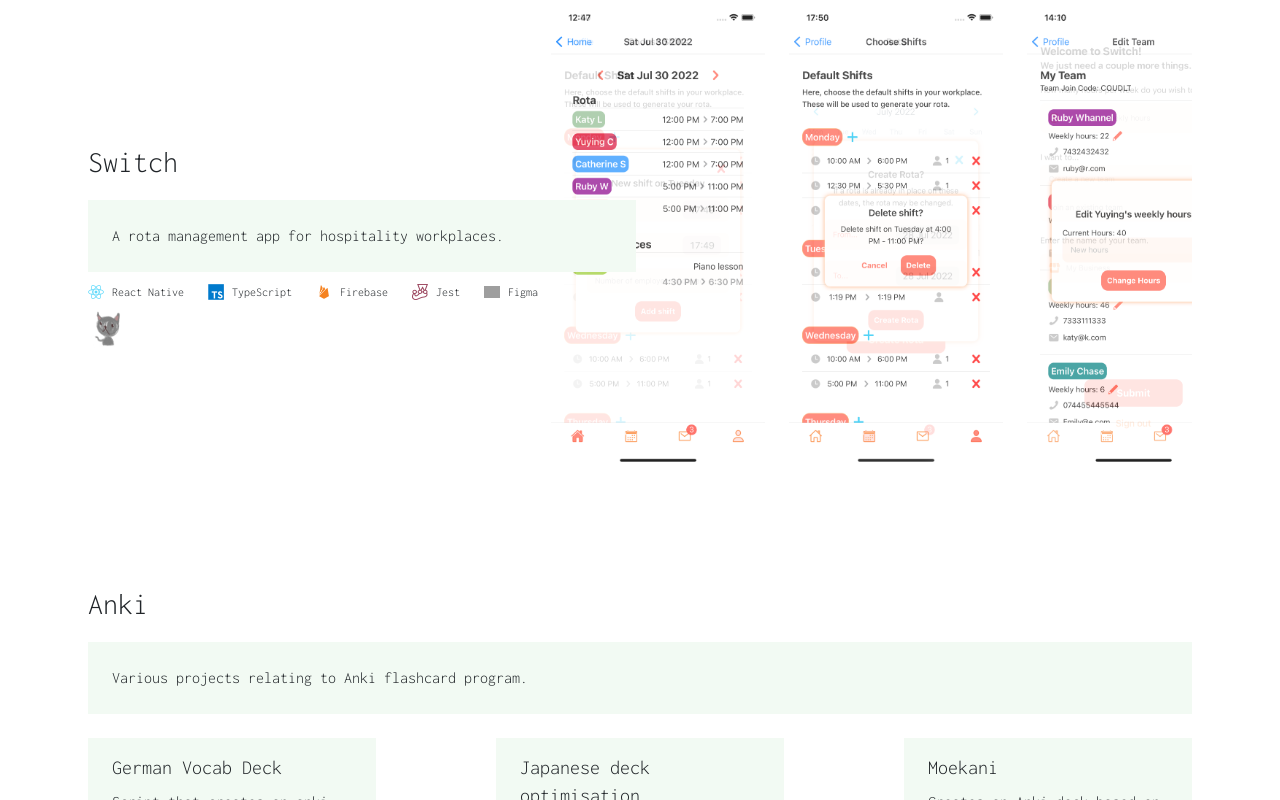
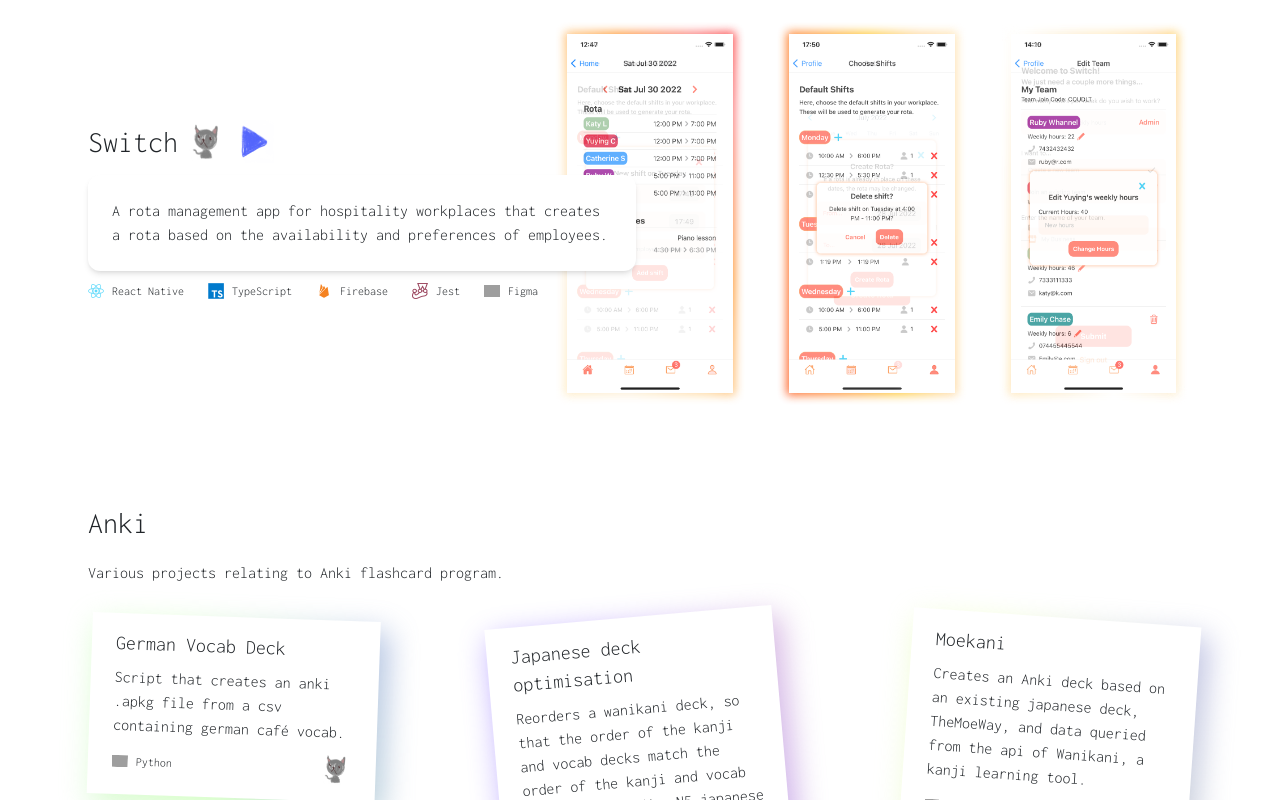
Before and after one commit to lubbly-jubbly/lubbly-jubbly.github.io, a Next.js app: page /work in a window 1280 px wide. Shown: the part 900-1700 px from the top of the page. Built offline with nearby package versions, Linux system fonts and the light colour scheme; grey boxes are pictures that could not be loaded.

Commit message:
disco outlines!

```diff
--- a/content/projects.tsx
+++ b/content/projects.tsx
@@ -12,6 +12,7 @@
   liveUrl?: string
   imageUrls: string[]
   image: JSX.Element
+  videoId?: string
 }
 
 export const PROJECTS: Record<string, Project> = {
@@ -24,7 +25,8 @@
       TECHNOLOGIES.jest,
       TECHNOLOGIES.figma,
     ],
-    shortDescription: 'A rota management app for hospitality workplaces.',
+    shortDescription:
+      'A rota management app for hospitality workplaces that creates a rota based on the availability and preferences of employees.',
     projectType: 'MSc project',
     url: './work/switch',
     logo: <img src="images/gce-logo.png" alt="GCE logo" />,
@@ -79,6 +81,7 @@
         />
       </div>
     ),
+    videoId: 'hkhQliBpbDE?si=XBIHWeluysoaj2HS',
   },
   gce: {
     name: 'Glasgow Community Energy',
--- a/src/app/work/ankiProjectCard.tsx
+++ b/src/app/work/ankiProjectCard.tsx
@@ -10,8 +10,12 @@
 function AnkiProjectCard(props: AnkiProjectCardProps) {
   const [hoveredIcon, setHoveredIcon] = useState<string | null>(null)
 
-  const subprojectCard = (subproject: Project) => (
-    <div className="flex flex-col justify-between bg-[#f2faf3] w-72 px-4 py-3">
+  const subprojectCard = (subproject: Project, i: number) => (
+    <div
+      key={i}
+      className={`disco-item disco-item-blue-${i + 1} disco-item-shadow`}
+    >
+      <div className="flex flex-col justify-between w-72 px-4 py-3 bg-white">
         <div>
           <p className="text-xl mb-2">{subproject.name}</p>
 
@@ -36,7 +40,9 @@
             >
               <img
                 src={`/images/${
-                hoveredIcon === 'github' ? 'github-icon-active' : 'github-icon'
+                  hoveredIcon === 'github'
+                    ? 'github-icon-active'
+                    : 'github-icon'
                 }.png`}
                 alt="github logo"
                 className={'w-10'}
@@ -47,20 +53,25 @@
           )}
         </div>
       </div>
+    </div>
   )
 
   return (
     <div>
       <p className="relative text-3xl md:mb-5 z-20">{props.project.name}</p>
 
-      <div className="relative z-20 p-6 mb-4 bg-[#f2faf3]">
-        {props.project.shortDescription}
-      </div>
+      <div className="relative z-20 mb-8">{props.project.shortDescription}</div>
 
       <div className="flex flex-row justify-between gap-4">
-        {subprojectCard(PROJECTS.germanVocabDeck)}
-        {subprojectCard(PROJECTS.reorderWanikaniDeck)}
-        {subprojectCard(PROJECTS.moekani)}
+        <div className="rotate-[2deg]">
+          {subprojectCard(PROJECTS.germanVocabDeck, 0)}
+        </div>
+        <div className="rotate-[-5deg]">
+          {subprojectCard(PROJECTS.reorderWanikaniDeck, 1)}
+        </div>
+        <div className="rotate-[4deg]">
+          {subprojectCard(PROJECTS.moekani, 2)}
+        </div>
       </div>
     </div>
   )
--- a/src/app/work/page.tsx
+++ b/src/app/work/page.tsx
@@ -9,11 +9,20 @@
 import ProjectCard from './projectCard'
 import { Fade } from 'react-slideshow-image'
 import AnkiProjectCard from './ankiProjectCard'
+import DiscoButton from '@/components/discoButton'
+import ModalVideo from 'react-modal-video'
 
 function WorkPage() {
   const [activeProject, setActiveProject] = useState<Project | null>(null)
   const [projectDetailsComponent, setProjectDetailsComponent] =
     useState<JSX.Element | null>(null)
+  const [modal, setModal] = useState<boolean>(false)
+  const [modalVideoId, setModalVideoId] = useState<string>('')
+
+  const handleClick = (videoId: string) => {
+    setModalVideoId(videoId)
+    setModal(!modal) // Invoke the callback with data
+  }
 
   useEffect(() => {
     switch (activeProject) {
@@ -30,24 +39,19 @@
 
   return (
     <div>
-      {/* <ScrollGallery itemWidth={340} gapWidth={32}>
-        <WorkItem
-          project={PROJECTS.switch}
-          onClick={() => setActiveProject(PROJECTS.switch)}
-        />
-        <WorkItem
-          project={PROJECTS.gce}
-          onClick={() => setActiveProject(PROJECTS.vor)}
-        />
-        <WorkItem project={PROJECTS.pubble} />
-        <WorkItem project={PROJECTS.vor} />
-      </ScrollGallery> */}
+      <ModalVideo
+        channel="youtube"
+        isOpen={modal}
+        videoId={modalVideoId}
+        onClose={() => setModal(!modal)}
+      />
       <ProjectCard project={PROJECTS.gce} alignment={'right'} />
-      <ProjectCard project={PROJECTS.switch} alignment={'left'} />
+      <ProjectCard
+        project={PROJECTS.switch}
+        alignment={'left'}
+        openModal={handleClick}
+      />
       <AnkiProjectCard project={PROJECTS.anki} />
-      <div>ANKI</div>
-      <div>Various</div>
-      {/* {projectDetailsComponent} */}
     </div>
   )
 }
--- a/src/app/work/projectCard.tsx
+++ b/src/app/work/projectCard.tsx
@@ -8,6 +8,7 @@
   project: Project
   alignment: 'right' | 'left'
   onClick?: () => void
+  openModal?: (videoId: string) => void
 }
 
 function ProjectCard(props: ProjectCardProps) {
@@ -26,6 +27,7 @@
     githubUrl,
     image,
     imageUrls,
+    videoId,
   } = props.project
 
   let i = 1
@@ -44,9 +46,50 @@
         }
       >
         <div>
-          <p className="relative text-3xl md:mb-5 z-20">{name}</p>
+          <div
+            className={
+              'flex flex-row gap-2 items-center relative md:mb-3 z-20 ' +
+              (rightAligned && 'md:justify-end')
+            }
+          >
+            <p className="md:text-right text-3xl">{name}</p>
 
-          <div className="relative z-20 p-6 md:bg-[#f2faf3]">
+            {githubUrl && (
+              <a
+                href={'https://github.com/lubbly-jubbly'}
+                aria-label="GitHub Link"
+              >
+                <img
+                  src={`/images/${
+                    hoveredIcon === 'github'
+                      ? 'github-icon-active'
+                      : 'github-icon'
+                  }.png`}
+                  alt="github logo"
+                  className={'w-10'}
+                />
+              </a>
+            )}
+
+            {videoId && (
+              <div
+                onClick={() =>
+                  props.openModal ? props.openModal(videoId) : null
+                }
+                onMouseEnter={() => setHoveredIcon('play')}
+                onMouseLeave={() => setHoveredIcon(null)}
+              >
+                <img
+                  src={`/images/${
+                    hoveredIcon === 'play' ? 'play-icon-active' : 'play-icon'
+                  }.png`}
+                  alt="play video icon"
+                  className={'w-10'}
+                />
+              </div>
+            )}
+          </div>
+          <div className="relative z-20 p-6 md:bg-[white] shadow-md rounded-xl">
             {shortDescription}
           </div>
 
@@ -62,27 +105,6 @@
               ))}
             </ul>
           )}
-
-          <div className="flex items-center relative mt-2">
-            {githubUrl ? (
-              <a
-                href={'https://github.com/lubbly-jubbly'}
-                aria-label="GitHub Link"
-              >
-                <img
-                  src={`/images/${
-                    hoveredIcon === 'github'
-                      ? 'github-icon-active'
-                      : 'github-icon'
-                  }.png`}
-                  alt="github logo"
-                  className={'w-10'}
-                />
-              </a>
-            ) : (
-              ''
-            )}
-          </div>
         </div>
       </div>
 
--- a/src/app/work/projectSlideshow.tsx
+++ b/src/app/work/projectSlideshow.tsx
@@ -3,6 +3,7 @@
 import fs from 'fs'
 import path from 'path'
 import { PROJECTS } from '../../../content/projects'
+import '../../components/discoOutline.css'
 
 type ProjectSlideshowProps = {
   imageUrls: string[]
@@ -15,30 +16,40 @@
     nextArrow: <></>,
   }
 
-  const chunkSize = 3
+  //   Since showing 3 images at a time, ensures that 3 images always displayed
+  const threeTimesImageUrls = props.imageUrls
+    .concat(props.imageUrls)
+    .concat(props.imageUrls)
+
   const groupedUrls = []
-  for (let i = 0; i < props.imageUrls.length; i += chunkSize) {
-    groupedUrls.push(props.imageUrls.slice(i, i + chunkSize))
+  for (let i = 0; i < threeTimesImageUrls.length; i += 3) {
+    groupedUrls.push(threeTimesImageUrls.slice(i, i + 3))
   }
 
   return (
     <Fade {...properties}>
       {props.projectName === PROJECTS.switch.name
         ? groupedUrls.map((group, index) => (
-            <div key={index} className="flex flex-row gap-4 mb-4">
-              {group.map((url, idx) => (
-                <img
-                  key={idx}
-                  className="w-1/3"
-                  src={url}
-                  alt={`Screenshot ${idx}`}
-                />
+            <div key={index} className="flex flex-row gap-4">
+              {group.map((url, i) => (
+                <div className="flex flex-row justify-center items-center w-1/3 p-3">
+                  <div className={`disco-item disco-item-orange-${i + 1}`}>
+                    <img
+                      key={i}
+                      className=""
+                      src={url}
+                      alt={`Screenshot ${i}`}
+                    />
+                  </div>
+                </div>
               ))}
             </div>
           ))
         : props.imageUrls.map((url, index) => (
-            <div key={index}>
-              <img style={{ width: '100%' }} src={url} alt="" />
+            <div className="flex flex-row justify-center items-center p-3">
+              <div className="disco-item" key={index}>
+                <img style={{ height: '100%' }} src={url} alt="" />
+              </div>
             </div>
           ))}
     </Fade>
--- /dev/null
+++ b/src/components/discoOutline.css
@@ -0,0 +1,159 @@
+/* CSS */
+.disco-item {
+  border: none;
+  outline: none;
+  cursor: pointer;
+  position: relative;
+  z-index: 0;
+  user-select: none;
+  -webkit-user-select: none;
+  touch-action: manipulation;
+}
+
+.disco-item {
+  --gradient-colors: linear-gradient(
+    65deg,
+    #ff0000,
+    #f74444,
+    #ff8060,
+    #fccd7b,
+    #ffeda5,
+    #00ffd5,
+    #ff8585,
+    #fda7a7,
+    #ffffff,
+    #ffb7e2,
+    #fa6e6e,
+    #ff0000
+      /* #ff0000,
+    #ff7300,
+    #fffb00,
+    #48ff00,
+    #00ffd5,
+    #002bff,
+    #7a00ff,
+    #ff00c8,
+    #ff0000 */
+  );
+}
+
+.disco-item-orange-1 {
+  --gradient-colors: linear-gradient(
+    65deg,
+    #ff0000,
+    #ff0000,
+    #ff0000,
+    #ff9022,
+    #ffc422,
+    #ffe8ba,
+    #fcefd5,
+    #ffd698,
+    #ff9022,
+    #fa6e6e,
+    #ff0000,
+    #ff0000
+  );
+}
+
+.disco-item-orange-2 {
+  --gradient-colors: linear-gradient(
+    85deg,
+    #fcefd5,
+    #ffe8ba,
+    #ffd698,
+    #ffc422,
+    #ff9022,
+    #fa6e6e,
+    #ff0000,
+    #ff0000,
+    #ff6017,
+    #ff9022,
+    #ffc422,
+    #ffd698,
+    #ffe8ba,
+    #fcefd5,
+    #fffffe
+  );
+}
+
+.disco-item-orange-3 {
+  --gradient-colors: linear-gradient(
+    75deg,
+    #ff9022,
+    #ff9022,
+    #fa6e6e,
+    #ff0000,
+    #ff0000,
+    #ff6017,
+    #ff9022,
+    #ffc422,
+    #ffd698,
+    #ffe8ba,
+    #fcefd5,
+    #fffffe,
+    #fcefd5,
+    #ffe8ba,
+    #ffd698,
+    #ffc422,
+    #ff9022,
+    #ff9022
+  );
+}
+
+.disco-item-blue-1 {
+  --gradient-colors: linear-gradient(75deg, #6122ff, #dce3fa, #acff8c, #1500ff);
+}
+
+.disco-item-blue-2 {
+  --gradient-colors: linear-gradient(75deg, #ffb48c, #dce3fa, #6131ff, #ffb48c);
+}
+
+.disco-item-blue-3 {
+  --gradient-colors: linear-gradient(75deg, #6122ff, #dce3fa, #deff8c, #1500ff);
+}
+
+.disco-item:before {
+  content: '';
+  background: var(--gradient-colors);
+  position: absolute;
+  top: -2px;
+  left: -2px;
+  background-size: 400%;
+  z-index: -1;
+  filter: blur(5px);
+  -webkit-filter: blur(5px);
+  width: calc(100% + 4px);
+  height: calc(100% + 4px);
+  animation: disco-item-animate 60s linear infinite;
+  transition: opacity 0.3s ease-in-out;
+}
+
+@keyframes disco-item-animate {
+  0% {
+    background-position: 0 0;
+  }
+  50% {
+    background-position: 400% 0;
+  }
+  100% {
+    background-position: 0 0;
+  }
+}
+
+.disco-item:after {
+  z-index: -1;
+  content: '';
+  position: absolute;
+  width: 100%;
+  height: 100%;
+  left: 0;
+  top: 0;
+}
+
+.disco-item-shadow:before {
+  filter: blur(15px);
+  -webkit-filter: blur(15px);
+  top: 10px;
+  left: 4px;
+  opacity: 50%;
+}
```
Also changed, not shown: src/app/page.tsx (+9 -12 lines). Lines whose indentation alone changed are shown as unchanged.
